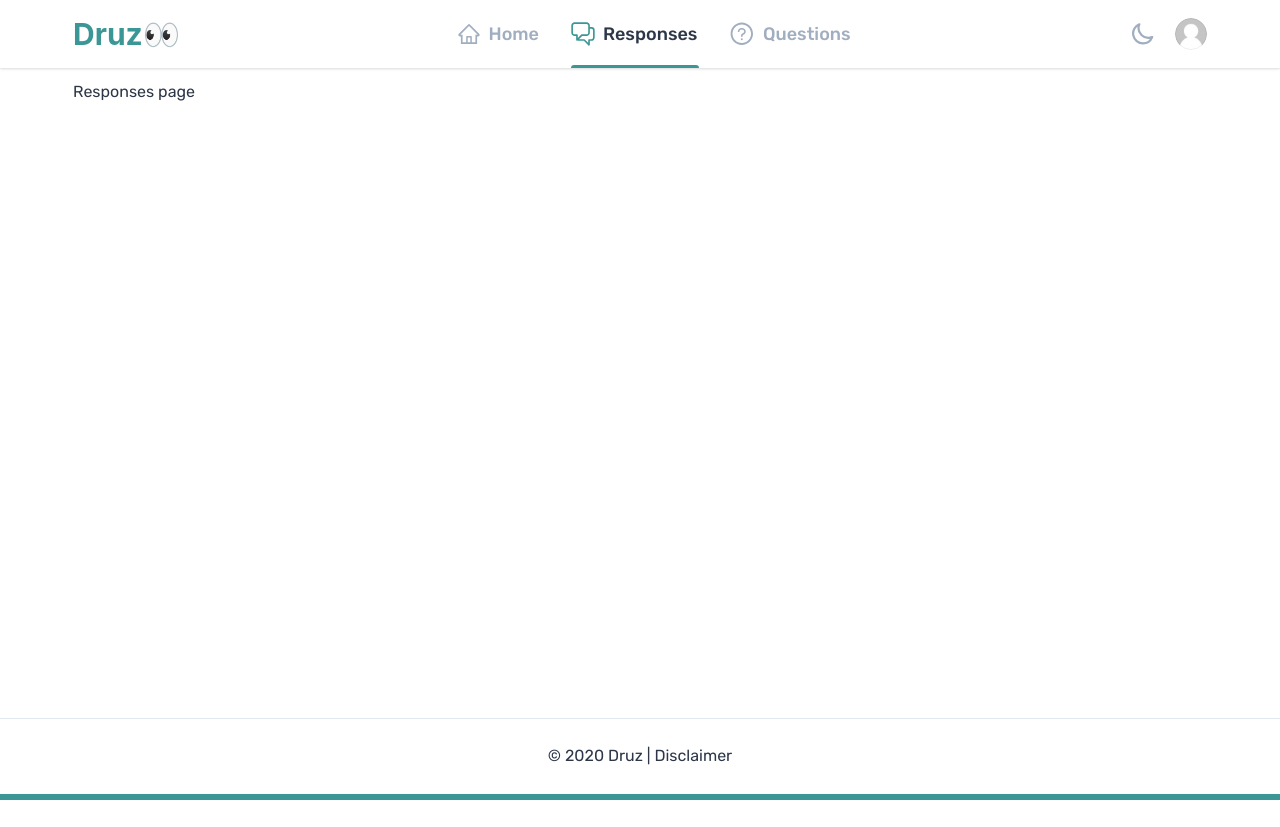
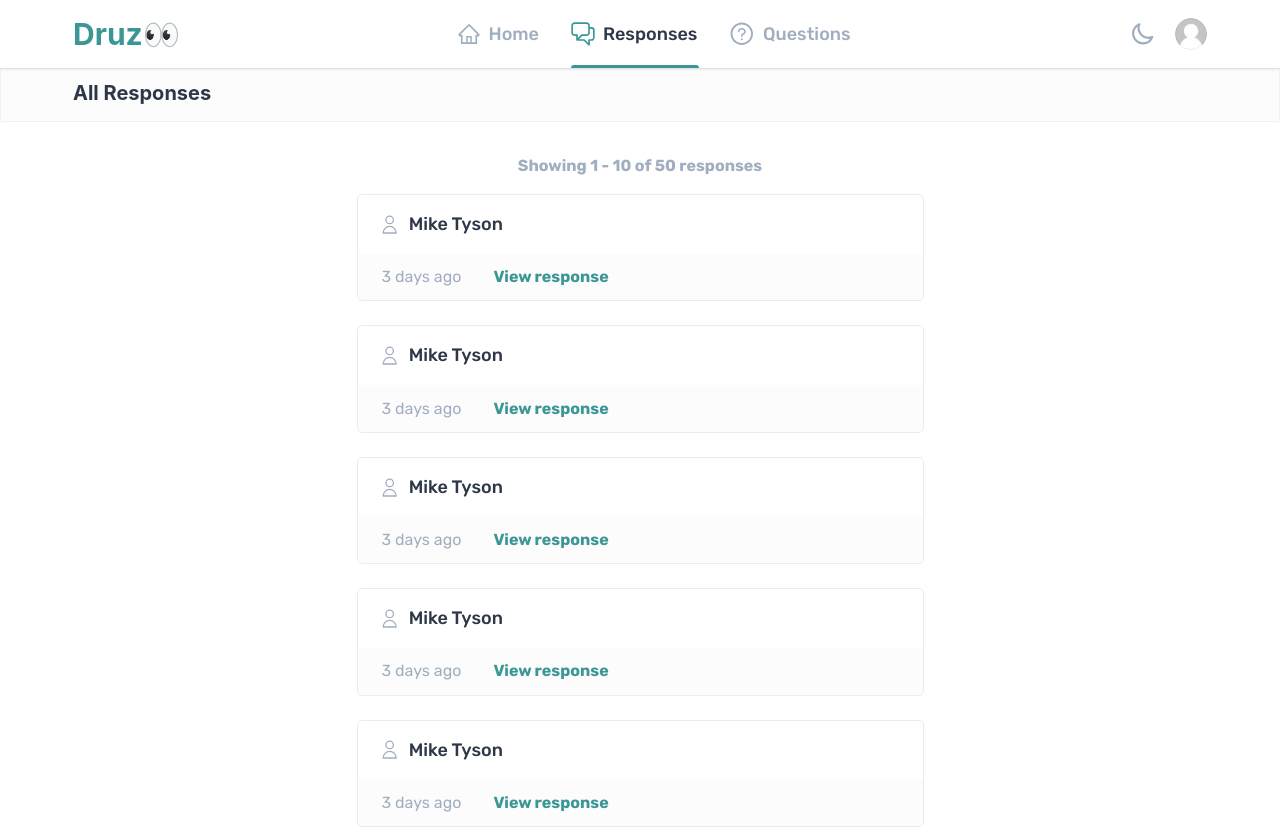
Before and after one commit to TEECOD3/druz-frontend, a Next.js app: page /responses in a window 1280 px wide. Shown: the top 827 px of the page. Before the commit the page ends 800 px from the top, so only its background shows below. Built offline with nearby package versions, Linux system fonts and the light colour scheme.

Commit message:
done with responses page

```diff
--- a/components/wrapper.tsx
+++ b/components/wrapper.tsx
@@ -9,10 +9,18 @@ const Wrapper: React.FC<React.ReactNode> = (props) => {
   const router = useRouter();
   const bg = useColorModeValue(backgroundColor.light, backgroundColor.dark);
   const colorValue = useColorModeValue(color.light, color.dark);
+
+  const pathToReducePadding = ["/questions", "/responses"];
   return (
     <Box bg={bg} color={colorValue} minH="100vh" position="relative">
       <Navbar />
-      <Box pt={router.pathname == "/questions" ? ["3rem", "4rem"] : "5rem"} />
+      <Box
+        pt={
+          pathToReducePadding.includes(router.pathname)
+            ? ["3rem", "4rem"]
+            : "5rem"
+        }
+      />
 
       <Box overflow="hidden" pb="7rem">
         {props.children}
--- a/views/responses/index.tsx
+++ b/views/responses/index.tsx
@@ -1,14 +1,57 @@
 import * as React from "react";
-import { Text } from "@chakra-ui/react";
+import {
+  Text,
+  Heading,
+  Box,
+  Stack,
+  useColorMode,
+  useColorModeValue,
+} from "@chakra-ui/react";
 import PageTransition from "components/pageTransition";
 import Container from "components/container";
+import SingleResponse from "./singleResponse";
 
 const Responses: React.FC = () => {
+  const { colorMode } = useColorMode();
+  const boxBackgroundColor = useColorModeValue(
+    "rgba(242, 242, 242, 0.25)",
+    "rgb(25 29 39)",
+  );
+
   return (
     <PageTransition>
-      <Container>
-        <Text>Responses page</Text>
-      </Container>
+      <Box
+        border="1px solid rgba(160, 174, 192, 0.15)"
+        backgroundColor={boxBackgroundColor}
+        py={4}
+      >
+        <Container>
+          <Stack
+            direction={{ base: "column", md: "row" }}
+            justify="space-between"
+            align="center"
+          >
+            <Heading size="md" as="h1">
+              All Responses
+            </Heading>
+          </Stack>
+        </Container>
+      </Box>
+      <Box pt={{ base: 6, md: 8 }}>
+        <Container>
+          <Text
+            fontWeight="bold"
+            textAlign="center"
+            mb={4}
+            color={colorMode == "dark" ? "inherit" : "brand.grey"}
+          >
+            Showing 1 - 10 of 50 responses
+          </Text>
+          {new Array(10).fill("_").map((_, idx) => (
+            <SingleResponse key={idx} />
+          ))}
+        </Container>
+      </Box>
     </PageTransition>
   );
 };
--- /dev/null
+++ b/views/responses/singleResponse.tsx
@@ -0,0 +1,53 @@
+import * as React from "react";
+import {
+  Box,
+  Text,
+  useColorMode,
+  VStack,
+  HStack,
+  useColorModeValue,
+} from "@chakra-ui/react";
+import { PersonIcon } from "utils/customIcons";
+
+const SingleQuestion: React.FC = () => {
+  const { colorMode } = useColorMode();
+  const boxBackgroundColor = useColorModeValue(
+    "rgba(242, 242, 242, 0.25)",
+    "rgb(25 29 39)",
+  );
+  return (
+    <VStack
+      spacing={0}
+      border={colorMode == "dark" ? 0 : "1px solid rgba(0, 0, 0, 0.08)"}
+      shadow={colorMode == "dark" ? "dark-lg" : "none"}
+      borderRadius="5px"
+      align="flex-start"
+      mb={{ base: 4, md: 6 }}
+      width={["100%", "70%", "50%"]}
+      mx="auto"
+    >
+      <Box p={{ base: "1rem", md: "1rem 1.5rem" }}>
+        <Text fontWeight={500} d="flex" alignItems="center" fontSize="lg">
+          <PersonIcon h="1.2rem" w="1.2rem" mr=".5rem" /> Mike Tyson
+        </Text>
+      </Box>
+      <HStack
+        p={{ base: ".7rem", md: ".7rem 1.5rem" }}
+        width="100%"
+        justify="flex-start"
+        align="center"
+        spacing={{ base: "1rem", md: "2rem" }}
+        backgroundColor={boxBackgroundColor}
+      >
+        <Text color={colorMode == "dark" ? "inherit" : "brand.grey"}>
+          3 days ago
+        </Text>
+        <Text color="brand.primary" cursor="pointer" fontWeight="bold">
+          View response
+        </Text>
+      </HStack>
+    </VStack>
+  );
+};
+
+export default SingleQuestion;
```
